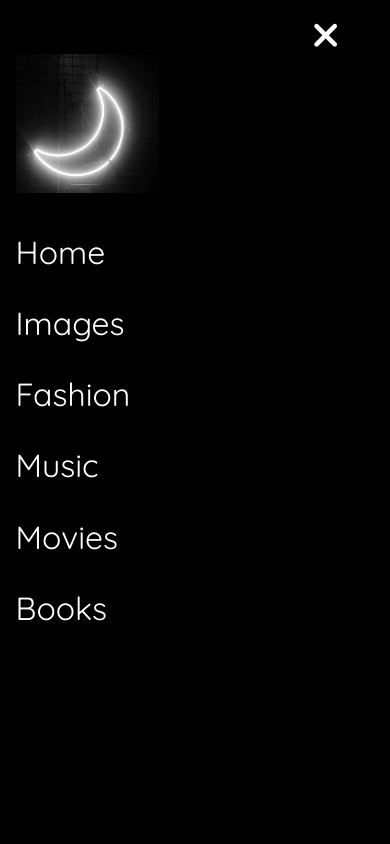
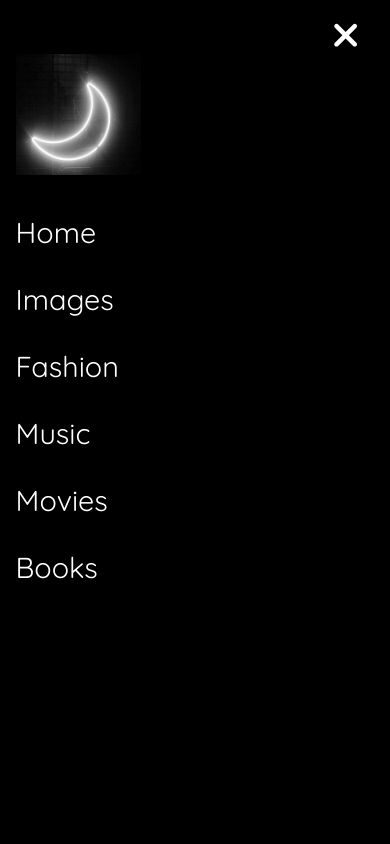
Before and after one commit to honeylemonicetea/Darker, a React (Create React App) app: page / in a window 390 px wide. Shown: the top 844 px of the page. Built offline with nearby package versions, Linux system fonts and the light colour scheme.

Commit message:
fixing the menu

```diff
--- a/src/App.css
+++ b/src/App.css
@@ -62,13 +62,13 @@ a{
 
       }
       .burger-container .logo{
-        width:40%;
+        width:35%;
         /* border-radius: 50%; */
 
       }
       .burger-container a{
         display: block;
-        font-size: 2em;
+        font-size: 1.8em;
         padding: 4%;
         /* border: 1px solid grey; */
 
@@ -80,7 +80,7 @@ a{
         height: 1%;
         position: relative;
         top: 2vh;
-        left: 80%;
+        left: 85%;
       }
 
 
```
